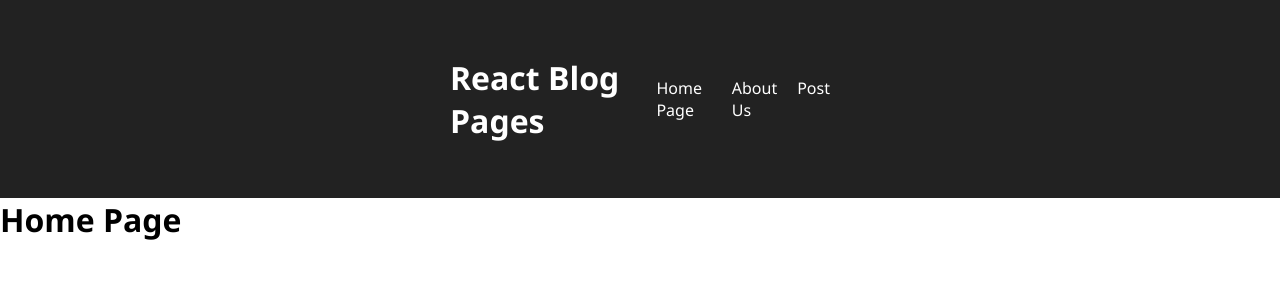
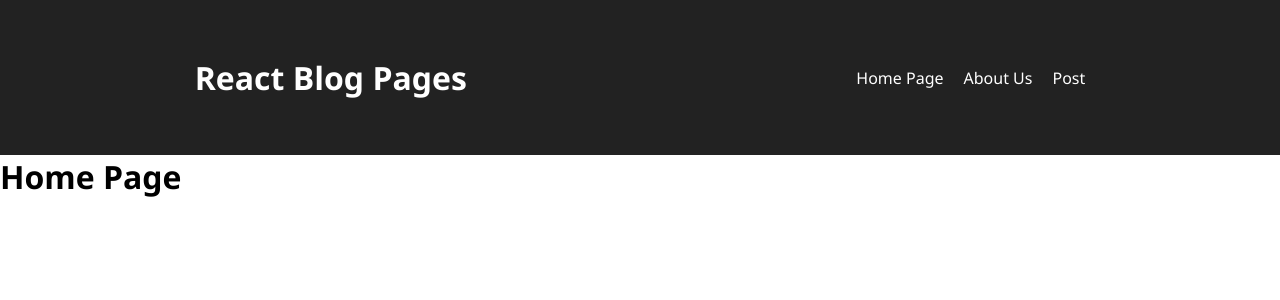
Before and after one commit to MattiaZecchinato/react-router, a React (Vite) app: page / in a window 1280 px wide. Shown: the top 300 px of the page. Built offline with nearby package versions, Linux system fonts and the light colour scheme.

Commit message:
style: update Header component style

```diff
--- a/src/components/Header.module.css
+++ b/src/components/Header.module.css
@@ -2,10 +2,10 @@
 
     display: flex;
     align-items: center;
-    justify-content: space-between;
+    justify-content: space-around;
     background-color: #222;
     color: #fff;
-    padding: 3.5rem 450px;
+    padding: 3.5rem 0;
 }
 
 .headerBox p {
```
